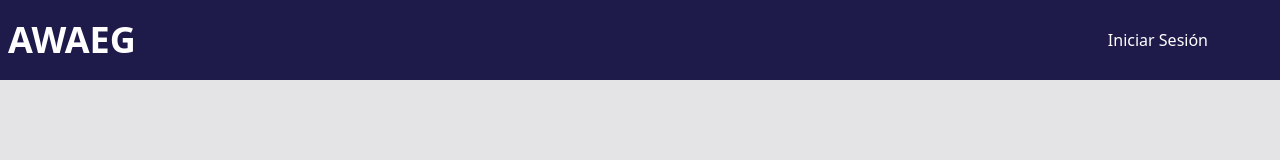
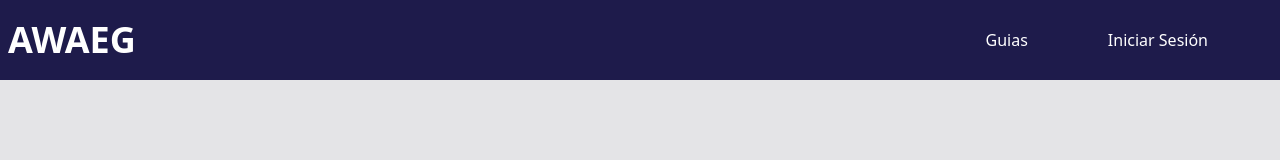
Before and after one commit to reivaJSnevet/Frontend-AWAEG, a React (Vite) app: page / in a window 1280 px wide. Shown: the top 160 px of the page. Built offline with nearby package versions, Linux system fonts and the light colour scheme.

Commit message:
Update sidebar and homeNavbar to add manuals

```diff
--- a/src/components/layout/sidebar/Sidebar.jsx
+++ b/src/components/layout/sidebar/Sidebar.jsx
@@ -1,4 +1,4 @@
-import { useState, useEffect } from "react";
+import { useState } from "react";
 import Drawer from "@mui/material/Drawer";
 import List from "@mui/material/List";
 import ListItem from "@mui/material/ListItem";
@@ -9,6 +9,7 @@ import MenuIcon from "@mui/icons-material/Menu";
 import { Link, useNavigate } from "react-router-dom";
 import useLogout from "../../../hooks/useLogout";
 import AccountCircleIcon from "@mui/icons-material/AccountCircle";
+import HelpOutlineIcon from '@mui/icons-material/HelpOutline';
 import GroupIcon from "@mui/icons-material/Group";
 import NoteIcon from "@mui/icons-material/Note";
 import ScheduleIcon from "@mui/icons-material/Schedule";
@@ -260,6 +261,28 @@ const ListOptions = () => {
                         />
                     </ListItemButton>
                 </ListItem>
+                {
+                    (user?.user?.Role?.roleName === "director" || user?.user?.Role?.roleName === "directora") ? (
+                        <ListItem disablePadding>
+                            <ListItemButton component={Link} to="https://drive.google.com/drive/folders/1cHLm_J5l_Nv5hqlJjhGtCvUmv13yiotz?usp=sharing">
+                                <ListItemIcon>
+                                    <HelpOutlineIcon />
+                                </ListItemIcon>
+                                <ListItemText primary={"Guias"} />
+                            </ListItemButton>
+                        </ListItem>
+                    ) : (
+                        <ListItem disablePadding>
+                            <ListItemButton component={Link} to="https://drive.google.com/drive/folders/1dRoQicxojZk-J3or5nsFdakr2_x2lm6U?usp=sharing">
+                                <ListItemIcon>
+                                    <HelpOutlineIcon />
+                                </ListItemIcon>
+                                <ListItemText primary={"Guias"} />
+                            </ListItemButton>
+                        </ListItem>
+                    )
+                }
+
             </div>
         </>
     );
--- a/src/pages/applications/components/ApplicationsTable.jsx
+++ b/src/pages/applications/components/ApplicationsTable.jsx
@@ -179,8 +179,9 @@ function ApplicationsTable() {
                 );
             }
             if (application.type === "loan") {
+                console.log(application.Loan.loanId);
                 await api.put(`/loans/${application.Loan.loanId}`, {
-                    status: "APPROVED",
+                    state: "APPROVED",
                 });
             }
 
--- a/src/pages/home/components/NavbarH.jsx
+++ b/src/pages/home/components/NavbarH.jsx
@@ -20,6 +20,11 @@ const NavbarH = () => {
                 </div>
 
                 <div className="hidden pr-4 md:flex">
+                    <Link to="https://drive.google.com/drive/folders/1jUv6maweqvaGCOdwqmJ-mxvDg-054HLn?usp=sharing">
+                        <button className="px-8 py-3 mr-4 text-white bg-transparent border-indigo-600 border-none rounded-md hover:bg-indigo-600 hover:text-white">
+                            Guias
+                        </button>
+                    </Link>
                     <Link to="/login">
                         <button className="px-8 py-3 mr-4 text-white bg-transparent border-indigo-600 border-none rounded-md hover:bg-indigo-600 hover:text-white">
                             Iniciar Sesión
@@ -34,6 +39,7 @@ const NavbarH = () => {
                         </button>
                     </Link>
                 </div>
+
             </div>
 
             {/* <ul
```
